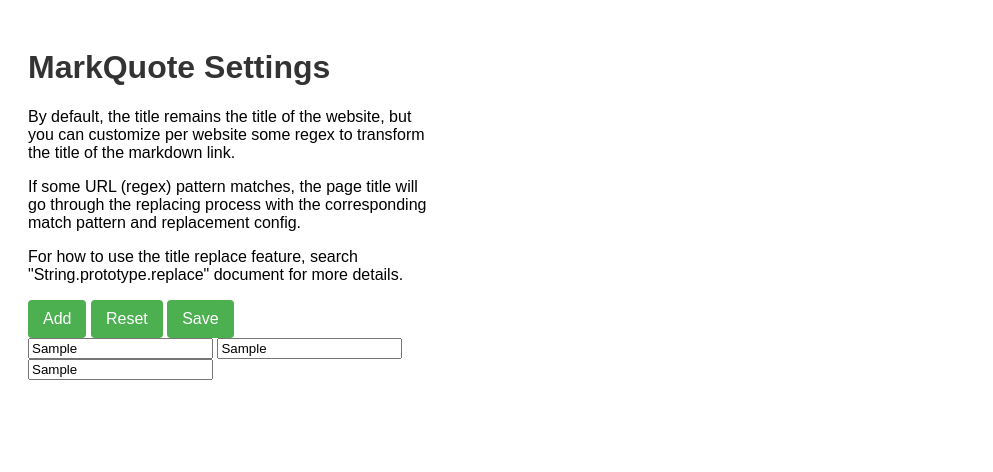
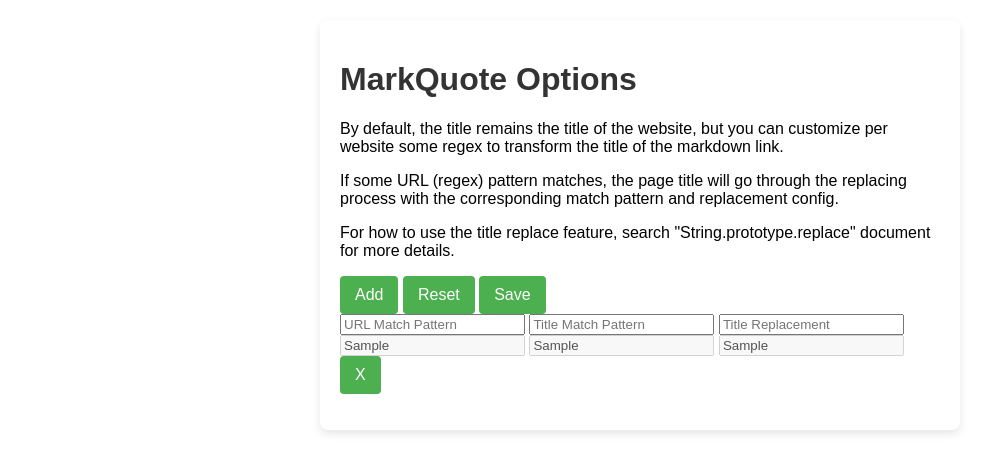
Before and after one commit to PabloLION/MarkQuote, a website with bundled scripts: page public/options.html in a window 1280 px wide. Both pictures are taken after typing "Sample", "Sample", "Sample" into the empty fields and a click on the button "Add". Shown: the whole page, without its empty margins (0-993 px from the left). Built offline with nearby package versions, Linux system fonts and the light colour scheme; some packages are replaced by stand-ins of ours.

Commit message:
feat(options): Implement core title transformation UI and logic
- Update `public/options.html` with the new UI structure for regex-based title transformation rules.
- Implement logic in `src/options.ts` for managing (add, display, save, remove, reset) these rules.
- Modify `src/clipboard.ts` to apply the stored title transformation rules.
- Apply UI/CSS improvements to the options page (centering, wider frame, "Options" title, dark mode adjustments).

```diff
--- a/public/options.html
+++ b/public/options.html
@@ -1,12 +1,17 @@
 <!DOCTYPE html>
 <html>
   <head>
-    <title>MarkQuote Settings</title>
+    <title>MarkQuote Options</title>
     <style>
       body {
         font-family: sans-serif;
         padding: 20px;
-        width: 400px;
+        width: 600px; /* Wider frame */
+        margin: 20px auto; /* Center the page */
+        max-width: 800px; /* Prevent too wide on large screens */
+        background-color: #fff; /* Consistent background for the frame */
+        border-radius: 8px;
+        box-shadow: 0 4px 8px rgba(0, 0, 0, 0.1);
       }
       h1 {
         color: #333;
@@ -44,22 +49,23 @@
 
       @media (prefers-color-scheme: dark) {
         body {
-          background-color: #222;
+          background-color: #333; /* Darker background for the frame in dark mode */
           color: #eee;
+          box-shadow: 0 4px 8px rgba(0, 0, 0, 0.3);
         }
         h1 {
           color: #eee;
         }
         textarea {
-          background-color: #333;
-          border-color: #555;
+          background-color: #444;
+          border-color: #666;
           color: #eee;
         }
         button {
-          background-color: #555;
+          background-color: #666;
         }
         button:hover {
-          background-color: #777;
+          background-color: #888;
         }
         #status {
           color: #90ee90; /* Light green for status in dark mode */
@@ -68,7 +74,7 @@
     </style>
   </head>
   <body>
-    <h1>MarkQuote Settings</h1>
+    <h1>MarkQuote Options</h1>
     <p>By default, the title remains the title of the website, but you can customize per website some regex to transform the title of the markdown link.</p>
     <p>If some URL (regex) pattern matches, the page title will go through the replacing process with the corresponding match pattern and replacement config.</p>
     <p>For how to use the title replace feature, search "String.prototype.replace" document for more details.</p>
--- a/src/options.ts
+++ b/src/options.ts
@@ -1,24 +1,91 @@
 document.addEventListener('DOMContentLoaded', () => {
-  const form = document.getElementById('settings-form') as HTMLFormElement;
-  const formatTemplate = document.getElementById('format-template') as HTMLTextAreaElement;
+  const addRuleButton = document.getElementById('add-rule') as HTMLButtonElement;
+  const resetRulesButton = document.getElementById('reset-rules') as HTMLButtonElement;
+  const saveRulesButton = document.getElementById('save-rules') as HTMLButtonElement;
+  const urlMatchPatternInput = document.getElementById('url-match-pattern') as HTMLInputElement;
+  const titleMatchPatternInput = document.getElementById('title-match-pattern') as HTMLInputElement;
+  const titleReplacementInput = document.getElementById('title-replacement') as HTMLInputElement;
+  const rulesListDiv = document.getElementById('rules-list') as HTMLDivElement;
   const statusParagraph = document.getElementById('status') as HTMLParagraphElement;
 
-  // Load the saved format from storage and populate the textarea
-  chrome.storage.sync.get('format', (data) => {
-    if (data.format) {
-      formatTemplate.value = data.format;
-    }
-  });
+  interface Rule {
+    urlMatch: string;
+    titleMatch: string;
+    titleReplace: string;
+  }
 
-  // Save the format to storage when the form is submitted
-  form.addEventListener('submit', (event) => {
-    event.preventDefault();
-    const format = formatTemplate.value;
-    chrome.storage.sync.set({ format }, () => {
-      statusParagraph.textContent = 'Saved!';
+  let rules: Rule[] = [];
+
+  // Load rules from storage
+  function loadRules() {
+    chrome.storage.sync.get({ titleRules: [] }, (data) => {
+      rules = data.titleRules;
+      renderRules();
+    });
+  }
+
+  // Save rules to storage
+  function saveRules() {
+    chrome.storage.sync.set({ titleRules: rules }, () => {
+      statusParagraph.textContent = 'Rules Saved!';
       setTimeout(() => {
         statusParagraph.textContent = '';
       }, 2000);
     });
+  }
+
+  // Render rules in the UI
+  function renderRules() {
+    rulesListDiv.innerHTML = '';
+    rules.forEach((rule, index) => {
+      const ruleDiv = document.createElement('div');
+      ruleDiv.className = 'rule-row';
+      ruleDiv.innerHTML = `
+        <input type="text" value="${rule.urlMatch}" disabled>
+        <input type="text" value="${rule.titleMatch}" disabled>
+        <input type="text" value="${rule.titleReplace}" disabled>
+        <button class="remove-rule" data-index="${index}">X</button>
+      `;
+      rulesListDiv.appendChild(ruleDiv);
+    });
+
+    // Add event listeners for remove buttons
+    rulesListDiv.querySelectorAll('.remove-rule').forEach(button => {
+      button.addEventListener('click', (event) => {
+        const index = (event.target as HTMLElement).dataset.index;
+        if (index !== undefined) {
+          rules.splice(parseInt(index), 1);
+          renderRules();
+          saveRules(); // Save after removing
+        }
+      });
+    });
+  }
+
+  // Event Listeners
+  addRuleButton.addEventListener('click', () => {
+    const newRule: Rule = {
+      urlMatch: urlMatchPatternInput.value,
+      titleMatch: titleMatchPatternInput.value,
+      titleReplace: titleReplacementInput.value,
+    };
+    rules.push(newRule);
+    renderRules();
+    saveRules(); // Save after adding
+    // Clear inputs
+    urlMatchPatternInput.value = '';
+    titleMatchPatternInput.value = '';
+    titleReplacementInput.value = '';
   });
+
+  resetRulesButton.addEventListener('click', () => {
+    rules = [];
+    renderRules();
+    saveRules(); // Save after resetting
+  });
+
+  saveRulesButton.addEventListener('click', saveRules);
+
+  // Initial load
+  loadRules();
 });
```
Also changed, not shown: src/clipboard.ts (+18 -2 lines).
